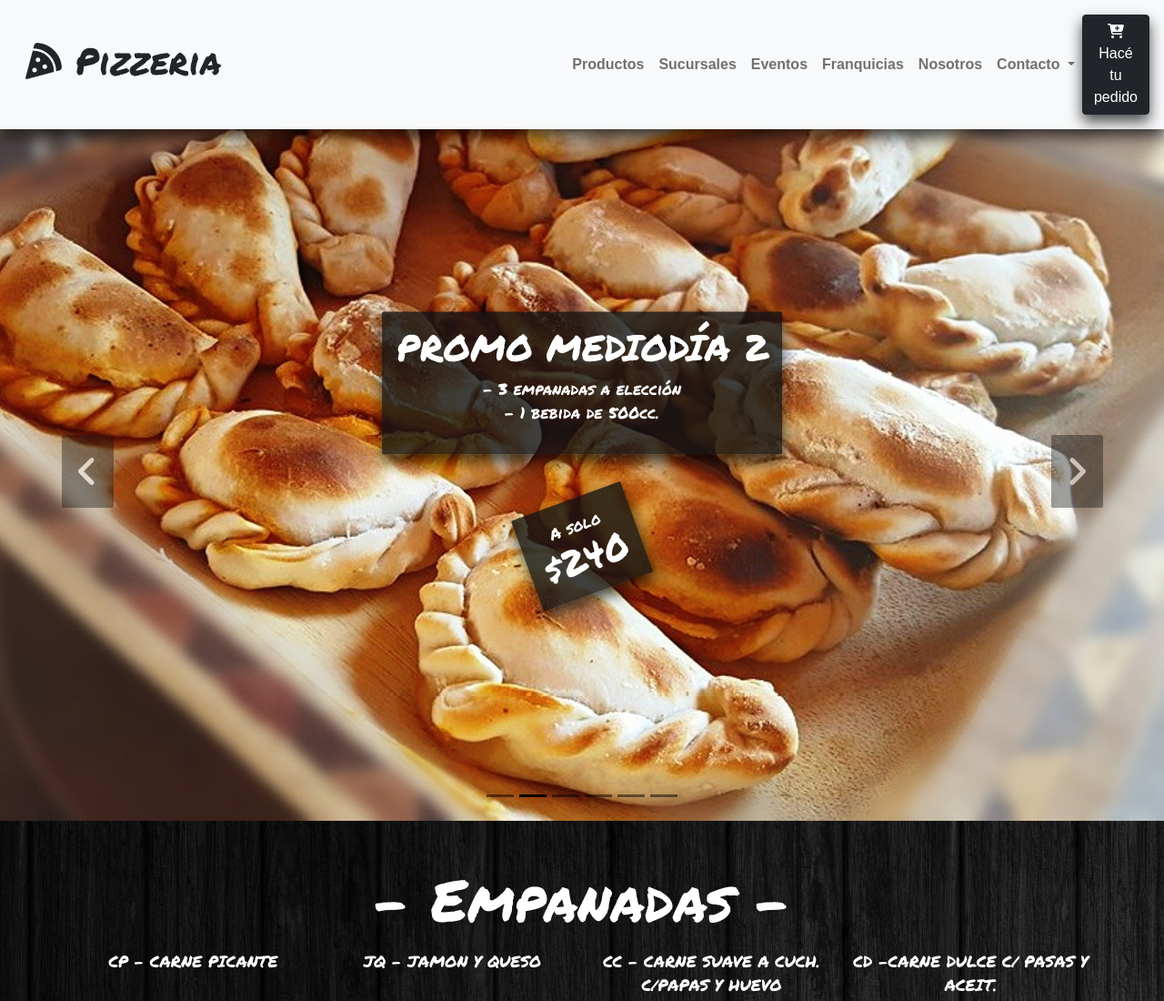
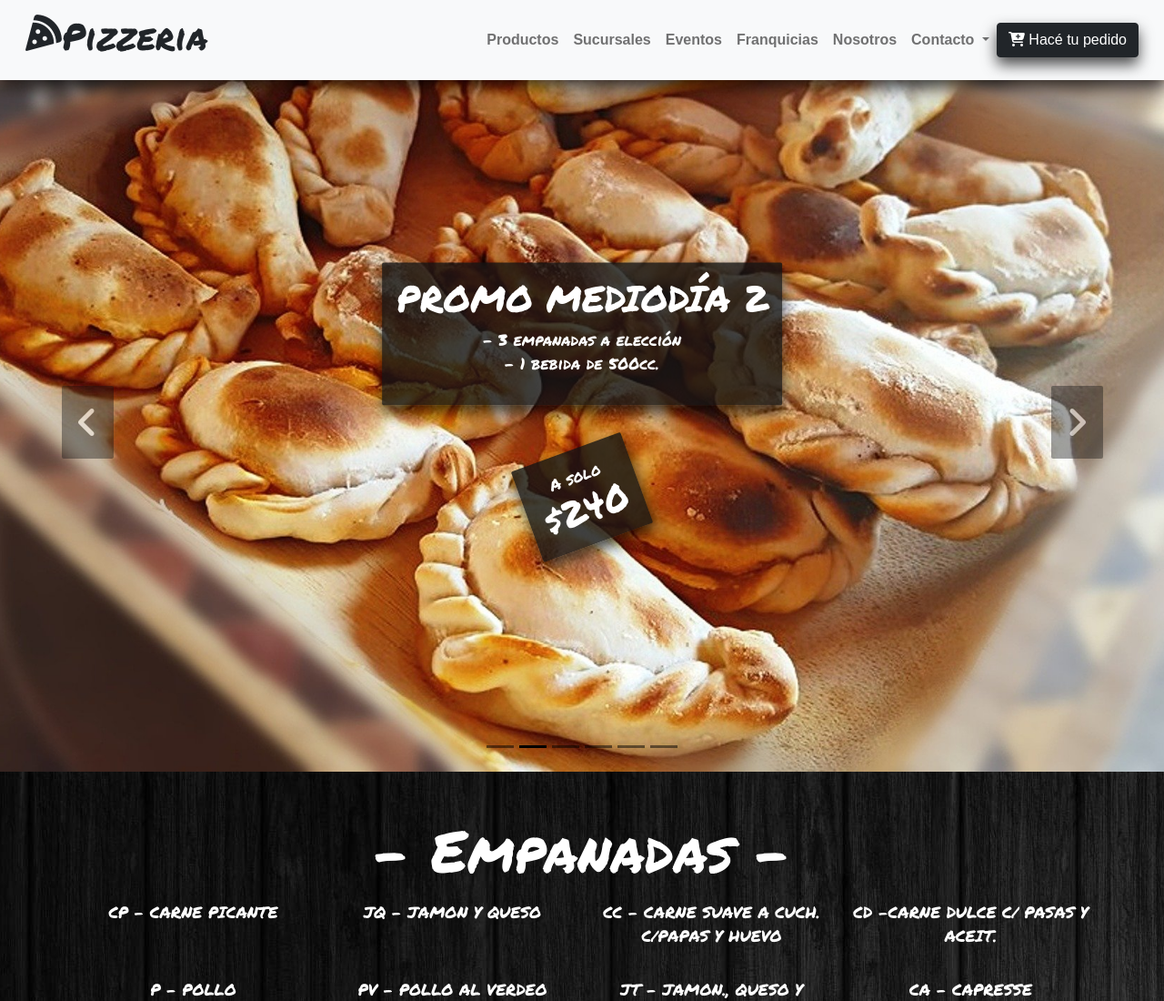
Before and after one commit to Chinooyoel/Landing-Page-Pizzeria, a plain HTML site: page index.html in a window 1280 px wide. Shown: the top 1100 px of the page at 91% size. Drawn offline with nearby package versions, Linux system fonts and the light colour scheme.

Commit message:
Corregimos el estilo del menu

```diff
--- a/index.html
+++ b/index.html
@@ -25,17 +25,17 @@
   <body id='inicio'>
     <a href='#inicio' class='botonUp btn btn-dark py-2 px-4 shadow border border-white' id='botonUp'><i class="fas fa-arrow-up"></i></a>
     <nav class="navbar navbar-expand-lg navbar-light bg-light p-3 shadow sticky-top">
-        <div class="container">
-            <a href="#inicio" class="h1 text-dark marca">
+        <div class="container-fluid">
+            <a href="#inicio" class="h1 text-dark marca d-flex">
                 <i class="fas fa-pizza-slice"></i>
-                Pizzeria
+                <span>Pizzeria</span>
             </a>
             <button class="navbar-toggler" type="button" data-bs-toggle="collapse" data-bs-target="#navbarSupportedContent" aria-controls="navbarSupportedContent" aria-expanded="false" aria-label="Toggle navigation">
                 <span class="navbar-toggler-icon"></span>
             </button>
-        </div>
+
             <div class="collapse navbar-collapse" id="navbarSupportedContent">
-            <ul class="navbar-nav me-auto mb-2 mb-lg-0 text-center align-items-center fuente-comun">
+                <ul class="navbar-nav ms-auto mb-2 mb-lg-0 text-center align-items-center fuente-comun">
                 <li class="nav-item">
                         <a class="nav-link scrollMenu" href="#seccion-productos">Productos</a>
                     </li>
@@ -69,6 +69,7 @@
                         </button>
                     </li>
                 </ul>
+            </div>
         </div>
     </nav>
 
```
Also changed, not shown: 1 other file. Lines whose indentation alone changed are shown as unchanged.
